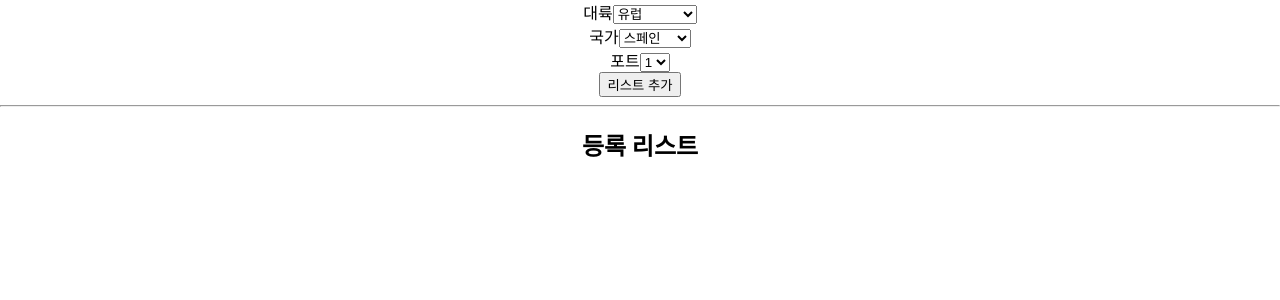
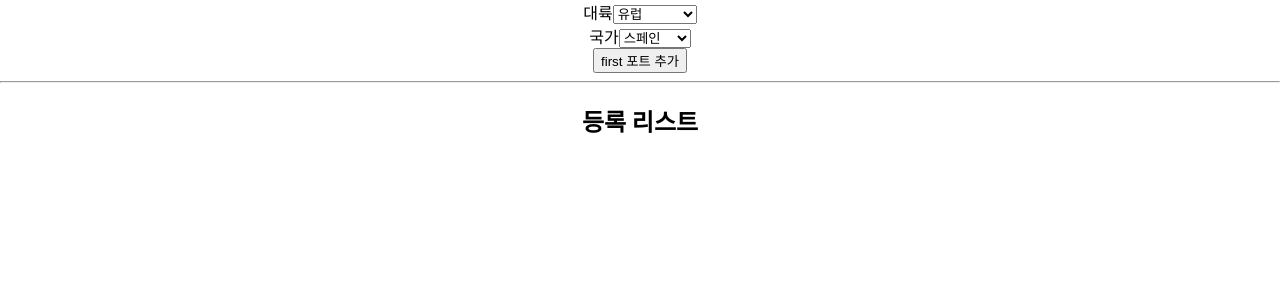
Before and after one commit to yondo123/group-draw, a React (Create React App) app in the folder group-draw/: page / in a window 1280 px wide. Shown: the top 300 px of the page. Built offline with nearby package versions, Linux system fonts and the light colour scheme.

Commit message:
update : 포트 선택 방식 변경 (자동)

```diff
--- a/group-draw/src/components/GroupEditor.jsx
+++ b/group-draw/src/components/GroupEditor.jsx
@@ -1,11 +1,9 @@
 import { useEffect, useState } from 'react';
-import { teams, continent, port } from '../static/constants';
+import { teams, continent } from '../static/constants';
 import SelectBox from './Select';
 
-const GroupEditor = function ({ drawList, insertTeam }) {
+const GroupEditor = function ({ insertTeam }) {
     const [teamList, setTeamList] = useState(teams);
-    const [portList, setPortList] = useState(port);
-
     const [selectedContinent, setContinent] = useState('uefa');
     const [selectedTeam, setTeam] = useState('esp');
     const [selectedPort, setPort] = useState('first');
@@ -45,10 +43,24 @@ const GroupEditor = function ({ drawList, insertTeam }) {
 
     /**
      *포트 변경
-     * @param {string} value : 선택 포트
+     * @param {number} restLength : 남은 팀 갯수
      */
-    const changePort = function (value) {
-        setPort(value);
+    const changePort = function (restLength) {
+        if (!((teams.length - restLength) % 4)) {
+            switch (selectedPort) {
+                case 'first':
+                    setPort('second');
+                    break;
+                case 'second':
+                    setPort('third');
+                    break;
+                case 'third':
+                    setPort('fourth');
+                    break;
+                default:
+                    return;
+            }
+        }
     };
 
     /**
@@ -65,10 +77,11 @@ const GroupEditor = function ({ drawList, insertTeam }) {
                 }
             });
 
+            //선택한 팀 제외한 팀들 다시 반환
             const availableTeams = teamList.filter(function (item) {
                 return item.code !== targetTeam.code;
             });
-
+            changePort(availableTeams.length);
             insertTeam({ ...targetTeam, selectedPort });
             setTeamList(availableTeams);
             setTeam(getContinentFisrtTeam(availableTeams, selectedContinent));
@@ -92,12 +105,12 @@ const GroupEditor = function ({ drawList, insertTeam }) {
                     callback={changeTeam}
                 />
             </div>
-            <div className="">
-                <SelectBox id={'portList'} label={'포트'} selectList={portList} callback={changePort} />
-            </div>
+            {/* <div className="">
+                <SelectBox id={'portList'} label={'포트'} selectList={port} callback={changePort} />
+            </div> */}
             <div>
                 <button type="button" onClick={submit}>
-                    리스트 추가
+                    {selectedPort} 포트 추가
                 </button>
             </div>
         </div>
```
